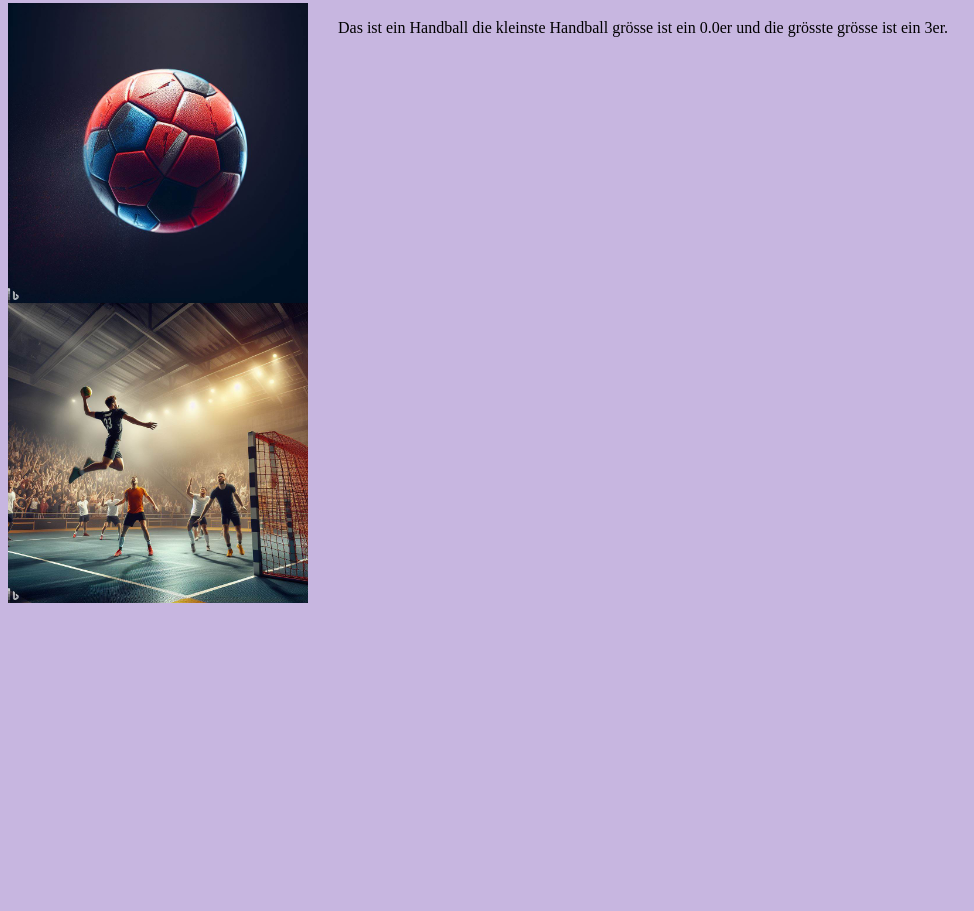
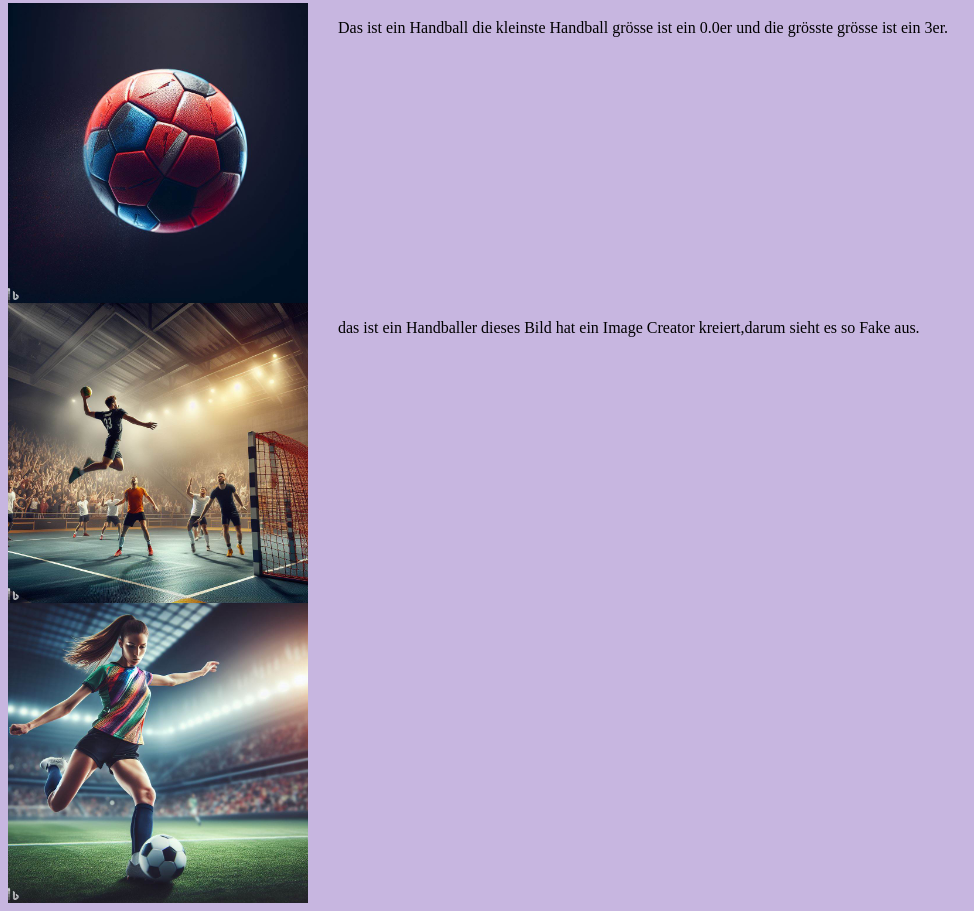
Before and after one commit to lisamiozzari/nzt, a plain HTML site: page index.html in a window 1280 px wide. Shown: the part 229-1140 px from the top of the page, without its empty margins (0-974 px from the left). Before the commit the page ends 840 px from the top, so only its background shows below. Drawn offline with Linux system fonts and the light colour scheme.

Commit message:
Update website

```diff
--- a/index.html
+++ b/index.html
@@ -15,12 +15,15 @@
         sind Handball und Fussball.
     </p>
     <div class="flexbox">
-        <img class="bild1" src="ball.jpeg" alt="Italian Trulli">
-        <p>Das ist ein Handball die kleinste Handball grösse ist ein 0.0er und die grösste grösse ist ein 3er. </p>
+        <img class="bild1" src="ball.jpeg">
+        <p>Das ist ein Handball die kleinste Handball grösse ist ein 0.0er und die grösste grösse ist ein 3er.
+    </p>
     </div>
     <div class="flexbox">
-        <img class="bild1" src="handballer.jpeg" alt="Italian Trulli">
-        <p> </p>
+        <img class="bild1" src="handballer.jpeg">
+        <p>das ist ein Handballer dieses Bild hat ein Image Creator kreiert,darum sieht es so Fake aus.  </p>
+    </div>
+    <div class="flexbox">
+        <img class="bild1" src="fussball.jpeg">
     </div>
 </body>
-</html>
```
